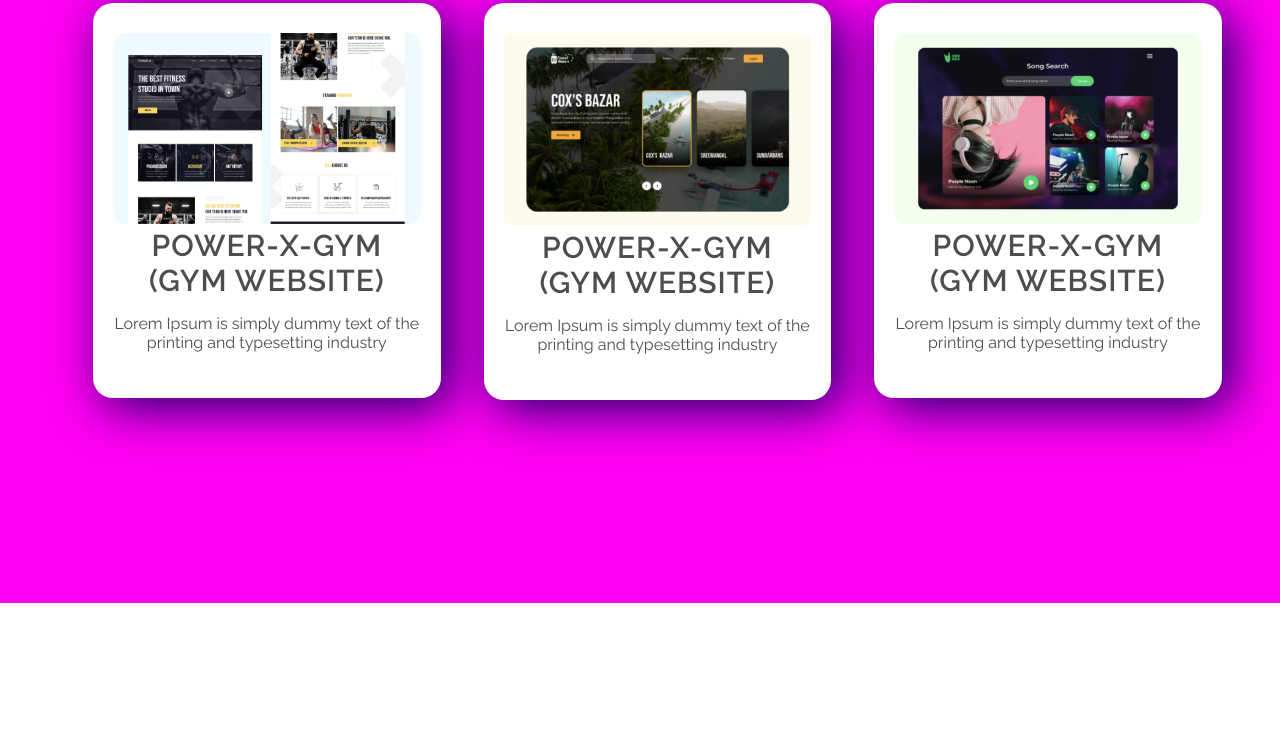
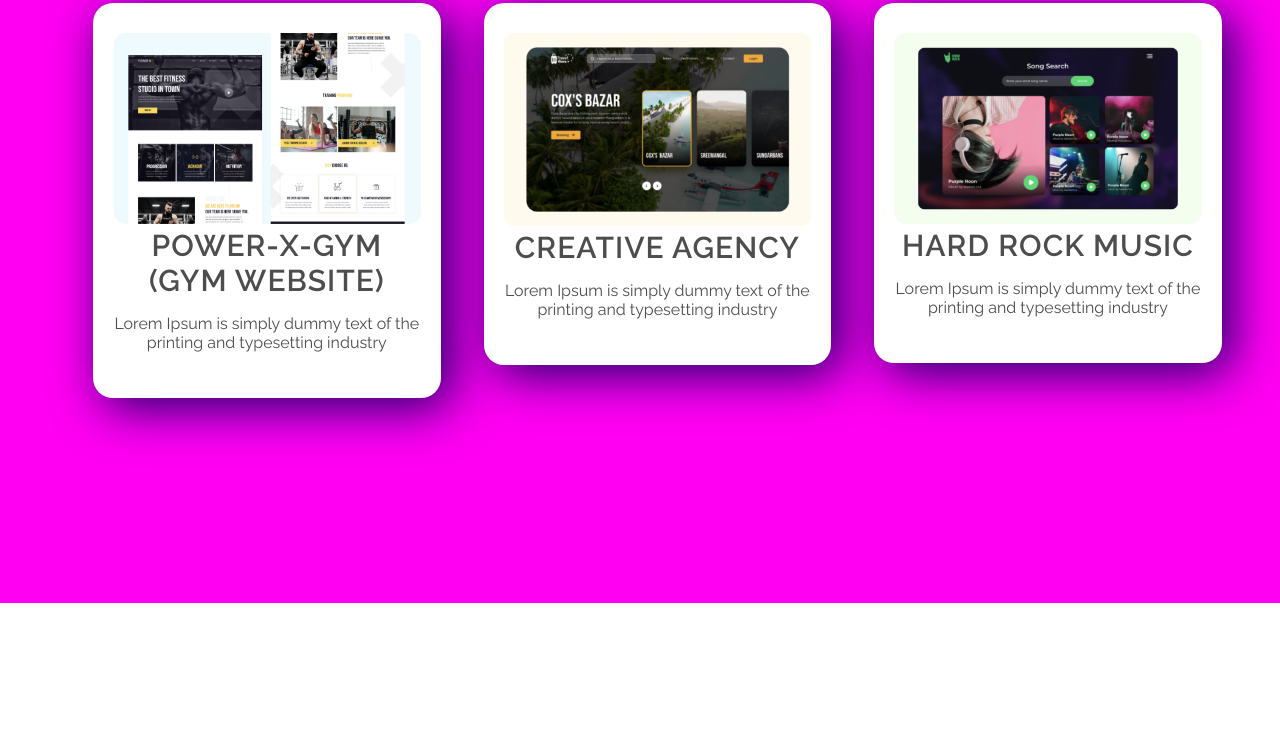
Before and after one commit to Kaniz-Fatema129/kaniz-personal-portfolio, a plain HTML site: page index.html in a window 1280 px wide. Shown: the part 1254-1985 px from the top of the page. Drawn offline with Linux system fonts and the light colour scheme.

Commit message:
new things added

```diff
--- a/index.html
+++ b/index.html
@@ -52,12 +52,12 @@
             </div>
             <div class="card width-30">
                 <img src="image/project-2.png" alt="project-image">
-                <h2>Power-x-gym (gym website)</h2>
+                <h2>Creative Agency</h2>
                 <p>Lorem Ipsum is simply dummy text of the printing and typesetting industry</p>
             </div>
             <div class="card width-30">
                 <img src="image/project-3.png" alt="project-image">
-                <h2>Power-x-gym (gym website)</h2>
+                <h2>Hard Rock Music</h2>
                 <p>Lorem Ipsum is simply dummy text of the printing and typesetting industry</p>
             </div>
         </div>
```
